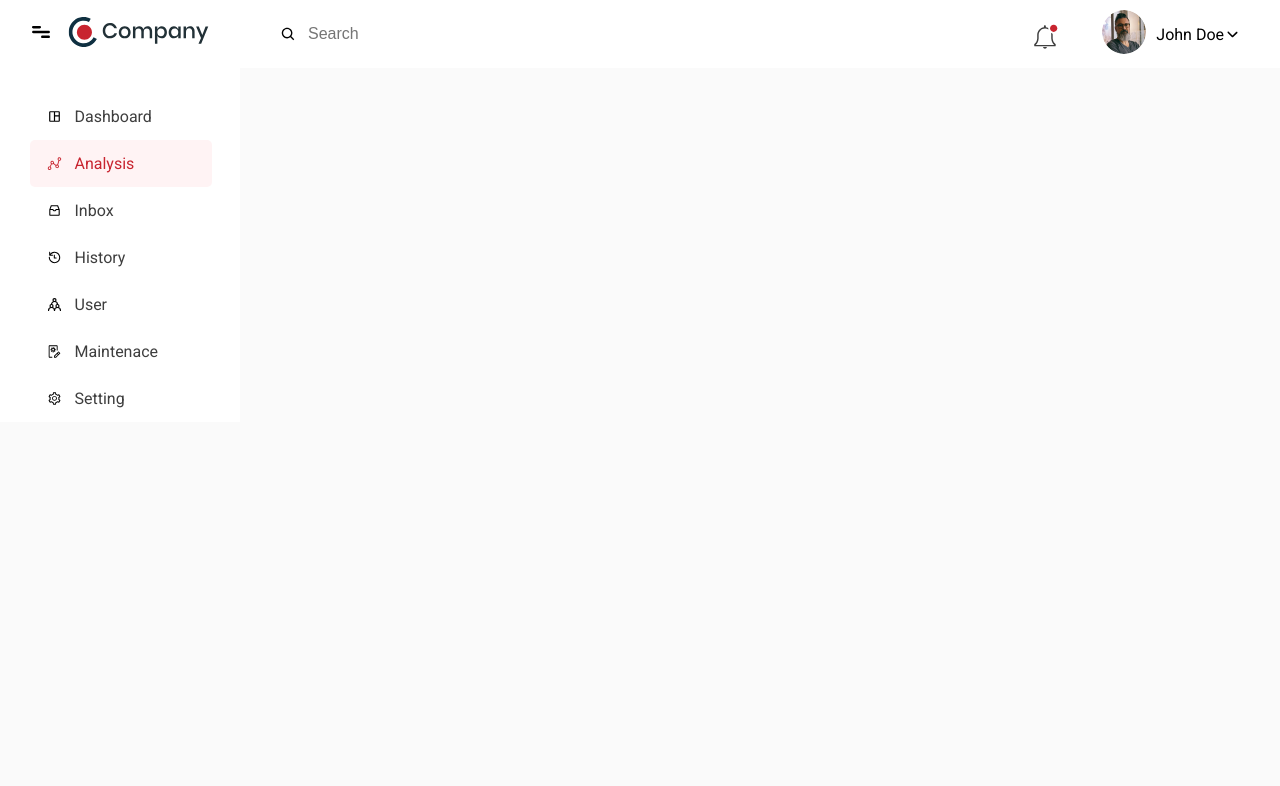
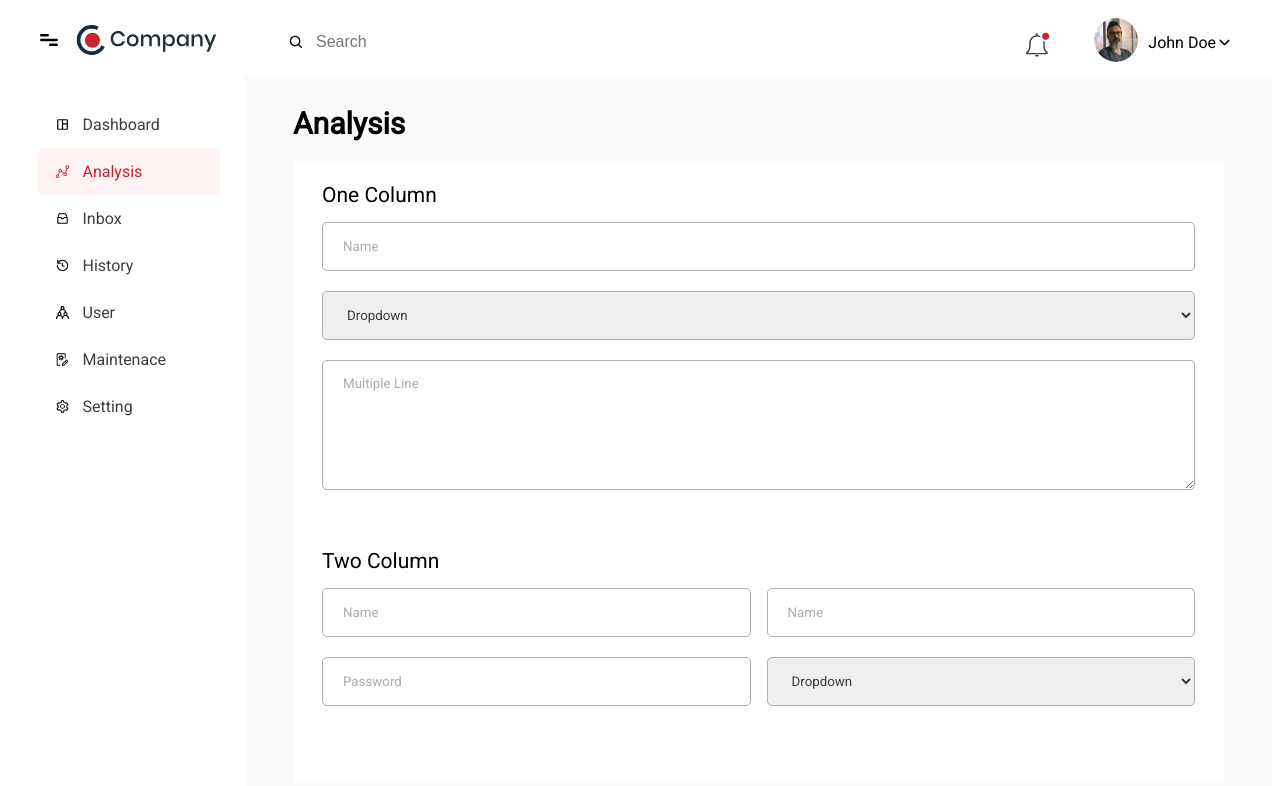
Before and after one commit to archan03/Assigment_tv, a plain HTML site: page inner.html in a window 1280 px wide. Drawn offline with Linux system fonts and the light colour scheme.

Commit message:
inner commit

```diff
--- a/css/dashboard.css
+++ b/css/dashboard.css
@@ -1,4 +1,7 @@
 body{
+    font-family: Roboto;
+}
+.dashboard_container{
     background-color: #FAFAFA;
     margin: 0;
     padding: 0;
@@ -13,7 +16,7 @@ font-family: Roboto;
 .container_1 .navbar{
     display: flex;
     justify-content: space-between;
-    padding-left: 29px;
+    padding-left: 30px;
     padding-top: 10px;
     padding-bottom: 10px;
     }
@@ -109,9 +112,9 @@ font-family: Roboto;
 
 .container_sidebar .sidebar{
     margin:0;
-    padding-right:25px;
+    padding-right:29px;
     padding-top: 25px;
-    padding-left: 30px;
+    padding-left: 29px;
 }
 .container_sidebar .sidebar .active{
     background-color: #FFF3F4;
@@ -141,14 +144,11 @@ font-family: Roboto;
 /* dashboard inner */
 
 .container_dash{
-    padding-left: 48px;
-    padding-top: 15px;
+    padding: 15px 0px 30px 48px;
+    width: 100%;
 }
-.container_dash .dash{
 
-    margin-right: 10px;
-}
-.container_dash .dashboard_title h1{
+.container_dash h1{
     font-size: 30px;
 }
 
@@ -167,7 +167,7 @@ font-family: Roboto;
     align-items: center;
     background-color: #FFFFFF;
     margin-right: 20px;
-    padding: 0 10px 0 10px;
+    padding: 5px 6px 5px 6px;
 }
 .container_dash .company_info .company_items img{
     height: 33.33px;
--- a/css/inner.css
+++ b/css/inner.css
@@ -1,8 +1,11 @@
 body{
+    font-family: Roboto;
+}
+.inner_container{
     background-color: #FAFAFA;
     margin: 0;
     padding: 0;
-font-family: Roboto;
+    font-family: Roboto;
 }
 .container_1{
     margin: 0;
@@ -139,6 +142,54 @@ font-family: Roboto;
 }
 
 /* inner */
-{
+.inner{
+    padding:10px 48px 10px 48px;
+    width: 100%;
+}
+.inner h1{
+    font-size: 30px;
+}
+.inner .form{
+    background-color: #FFFFFF;
+}
+.inner .form .form_in h3{
+    margin: 0;
+    padding: 0;
+    font-size: 21px;
+    font-weight: lighter;
+    margin-bottom: 5px;
+}
+.inner .form .form_in{
+    padding:22px 29px 22px 29px;
+}
+.inner .form .form_in div{
+    margin-bottom: 45px;
+}
 
+.inner .form .form_in .box{
+    border: 0.5px solid #ADADAD;
+    border-radius: 5px;
+    margin: 10px 0 10px 0;
+    padding: 0px 20px 0 20px;
+    align-items: center;
+    box-sizing: border-box;
+    font-family: Roboto;
+    color: #3c3c3c;
+    font-weight: lighter;
+    outline:none;
 }
+.inner .form .form_in .box::placeholder{
+    color: #ADADAD;
+}
+.inner .form .form_in .box1{
+    width: 100%;
+    height: 49px;
+}
+.inner .form .form_in .bigbox{
+    height: 130px;
+    width: 100%;
+    padding: 15px 20px 0 20px;
+}
+.inner .form .form_in .col2{
+    columns: 2;
+}
--- a/inner.html
+++ b/inner.html
@@ -7,7 +7,7 @@
 </head>
 </head>
 <body>
-    <div class="dashboard_container">
+    <div class="inner_container">
     <div class="container_1">
         <nav class="navbar">
             <div class="nav_left">
@@ -61,6 +61,38 @@
                 </a>
             </div>
         </div>
+        <div class="inner">
+                <h1>Analysis</h1>
+                <div class="form">
+                    <div class="form_in">
+                        <div>
+                            <h3>One Column</h3>
+                            <input type="text" class="box box1" id="name" name="name" placeholder="Name">
+                            <select name="dropdown" class="box box1 drop" id="dropdown">
+                                <option value=""disabled selected hidden>Dropdown</option>
+                                <option>Dropdown1</option>
+                                <option>Dropdown2</option>
+                                <option>Dropdown3</option>
+                            </select>
+                            <textarea class="box bigbox" id="textarea" placeholder="Multiple Line"></textarea>
+                        </div>
+                        <div>
+                            <h3>Two Column</h3>
+                            <div  class="col2">
+                                <input type="text" class="box box1" id="name" name="name" placeholder="Name">
+                                <input type="password" class="box box1" id="password" name="password" placeholder="Password">
+                                <input type="text" class="box box1" id="name" name="name" placeholder="Name">
+                                <select name="dropdown" class="box box1" id="dropdown">
+                                    <option>Dropdown</option>
+                                    <option>Dropdown</option>
+                                    <option>Dropdown</option>
+                                </select>
+                            </div>
+                        </div>
+                    </div>
+                </div>
+            </div>
+        </div>
     </div>
     </div>
 </body>
```
Also changed, not shown: dashboard.html (+1 -1 lines).
